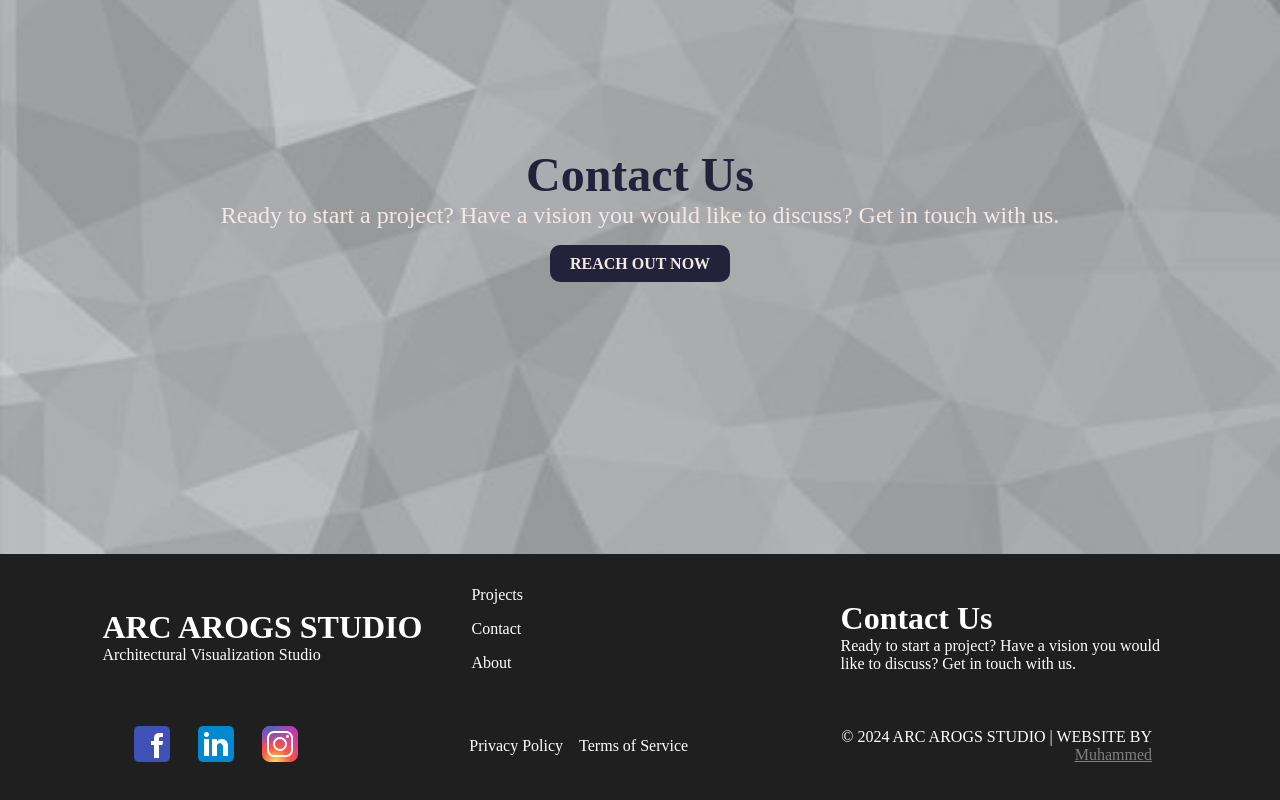
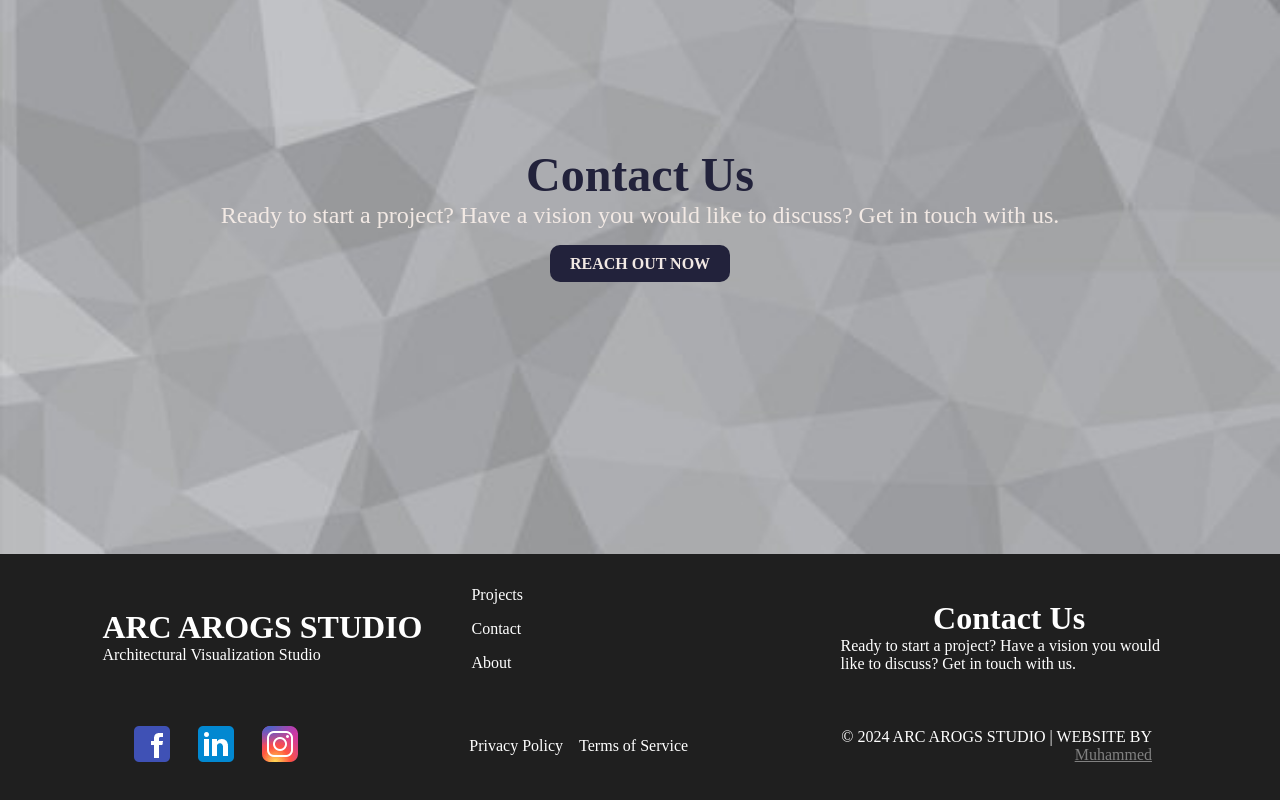
Before and after one commit to ishola10/arogs-studio, a Vue app: page / in a window 1280 px wide. Shown: the part 4205-5005 px from the top of the page. Built offline with nearby package versions, Linux system fonts and the light colour scheme.

Commit message:
the mobile responsiveness

```diff
--- a/src/views/Footer.vue
+++ b/src/views/Footer.vue
@@ -36,10 +36,7 @@
             <img src="../assets/images/icons8-linkedin-48.png" alt="linkedin" />
           </a>
           <a href="https://www.instagram.com">
-            <img
-              src="../assets/images/icons8-instagram-48.png"
-              alt="instagram"
-            />
+            <img src="../assets/images/icons8-instagram-48.png" alt="instagram" />
           </a>
         </div>
         <div class="footer-privacy">
@@ -50,9 +47,8 @@
         <div class="footer-date">
           <p>
             &copy; 2024 ARC AROGS STUDIO | WEBSITE BY
-            <a href="https://badmusmuhammed.netlify.app/" style="color: gray; text-decoration: underline;" target="_blank"
-              >Muhammed</a
-            >
+            <a href="https://badmusmuhammed.netlify.app/" style="color: gray; text-decoration: underline;"
+              target="_blank">Muhammed</a>
           </p>
         </div>
       </div>
@@ -101,6 +97,11 @@
 .footer-contact {
   flex: 1;
 }
+.footer-contact h1{
+  display: flex;
+  align-items: center;
+  justify-content: center;
+}
 
 .footer-bottom {
   display: flex;
@@ -138,51 +139,34 @@
   text-decoration: none;
 }
 
-@media (max-width: 768px) {
-  .footer-content {
-    flex-direction: column;
-  }
-
-  .footer-bottom {
-    flex-direction: column;
-  }
-}
 
 @media (max-width: 768px) {
   .footer-content {
     padding: 0 5%;
+    flex-direction: column;
   }
-  .footer-contact h1{
-    display:flex;
+
+  .footer-contact h1 {
+    display: flex;
     align-items: center;
     justify-content: center;
   }
 
   .footer-bottom {
     padding: 0 5%;
+    flex-direction: column;
   }
-}
 
-@media (max-width: 768px) {
   .footer-social {
     margin-bottom: 1rem;
   }
-}
-
-@media (max-width: 768px) {
-  .footer-privacy {
+.footer-privacy {
     margin-bottom: 1rem;
   }
-}
-
-@media (max-width: 768px) {
-  .footer-date {
+.footer-date {
     text-align: center;
   }
-}
-
-@media (max-width: 768px) {
-  .footer-date {
+.footer-date {
     margin-bottom: 1rem;
   }
 }
```
